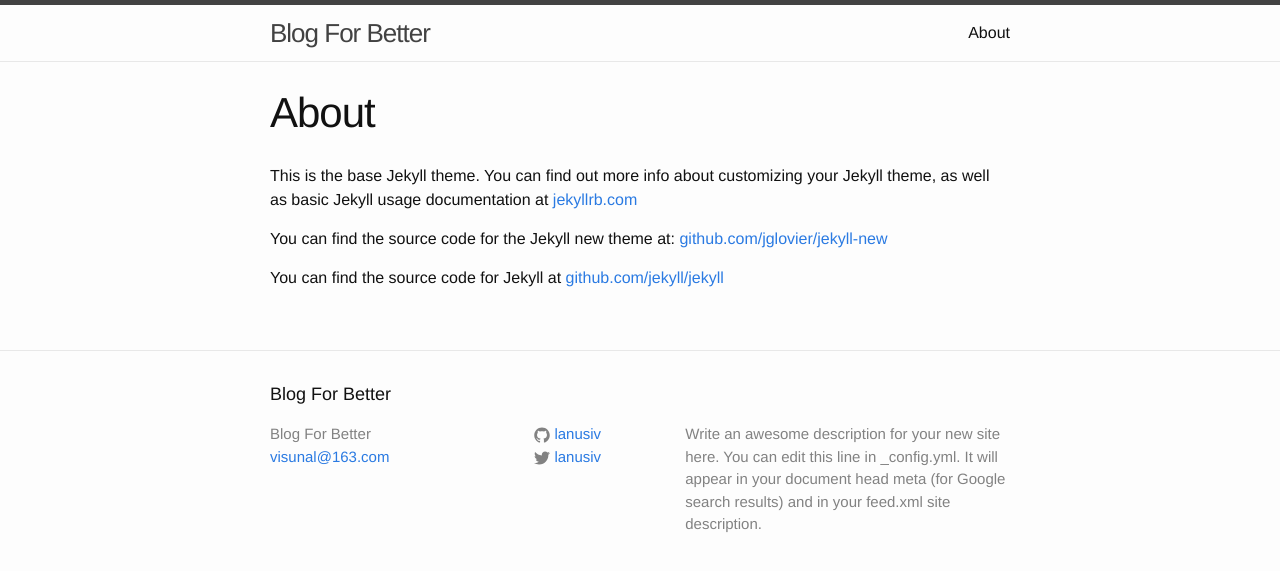
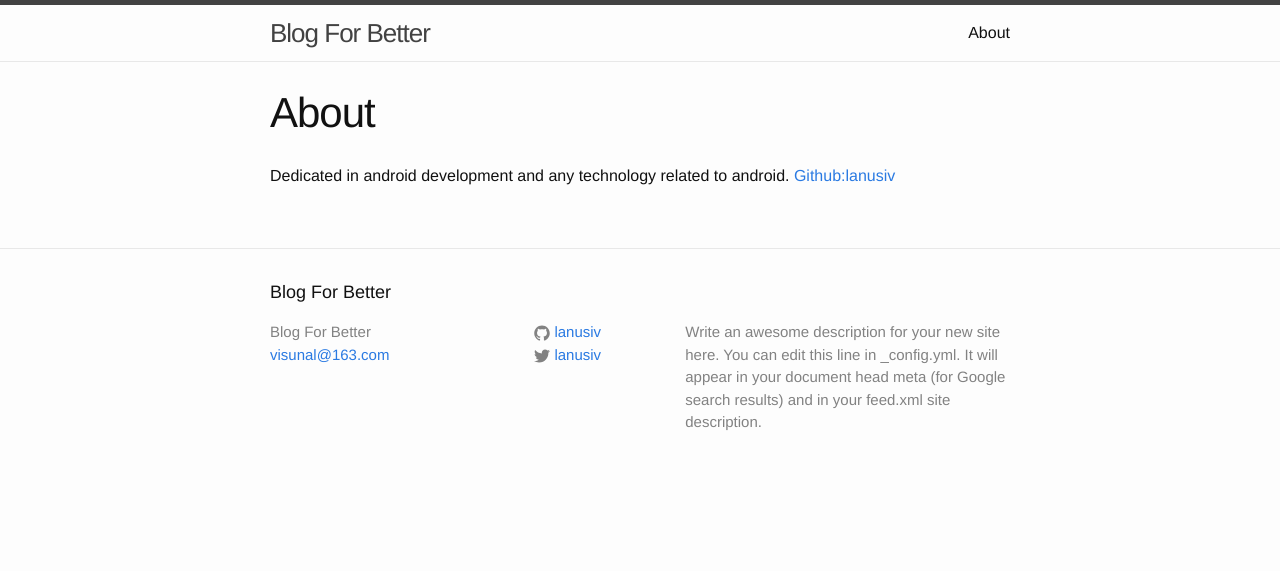
Before and after one commit to lanusiv/lanusiv.github.io, a Jekyll site: the page built from about.md, in a window 1280 px wide. Shown: the top 571 px of the page. Built offline with Jekyll 4.4.1, drawn with Linux system fonts in a browser that asks for light colours.

Commit message:
update info

```diff
--- a/about.md
+++ b/about.md
@@ -4,8 +4,4 @@ title: About
 permalink: /about/
 ---
 
-This is the base Jekyll theme. You can find out more info about customizing your Jekyll theme, as well as basic Jekyll usage documentation at [jekyllrb.com](http://jekyllrb.com/)
-
-You can find the source code for the Jekyll new theme at: [github.com/jglovier/jekyll-new](https://github.com/jglovier/jekyll-new)
-
-You can find the source code for Jekyll at [github.com/jekyll/jekyll](https://github.com/jekyll/jekyll)
+Dedicated in android development and any technology related to android. [Github:lanusiv](https://github.com/lanusiv)
```
